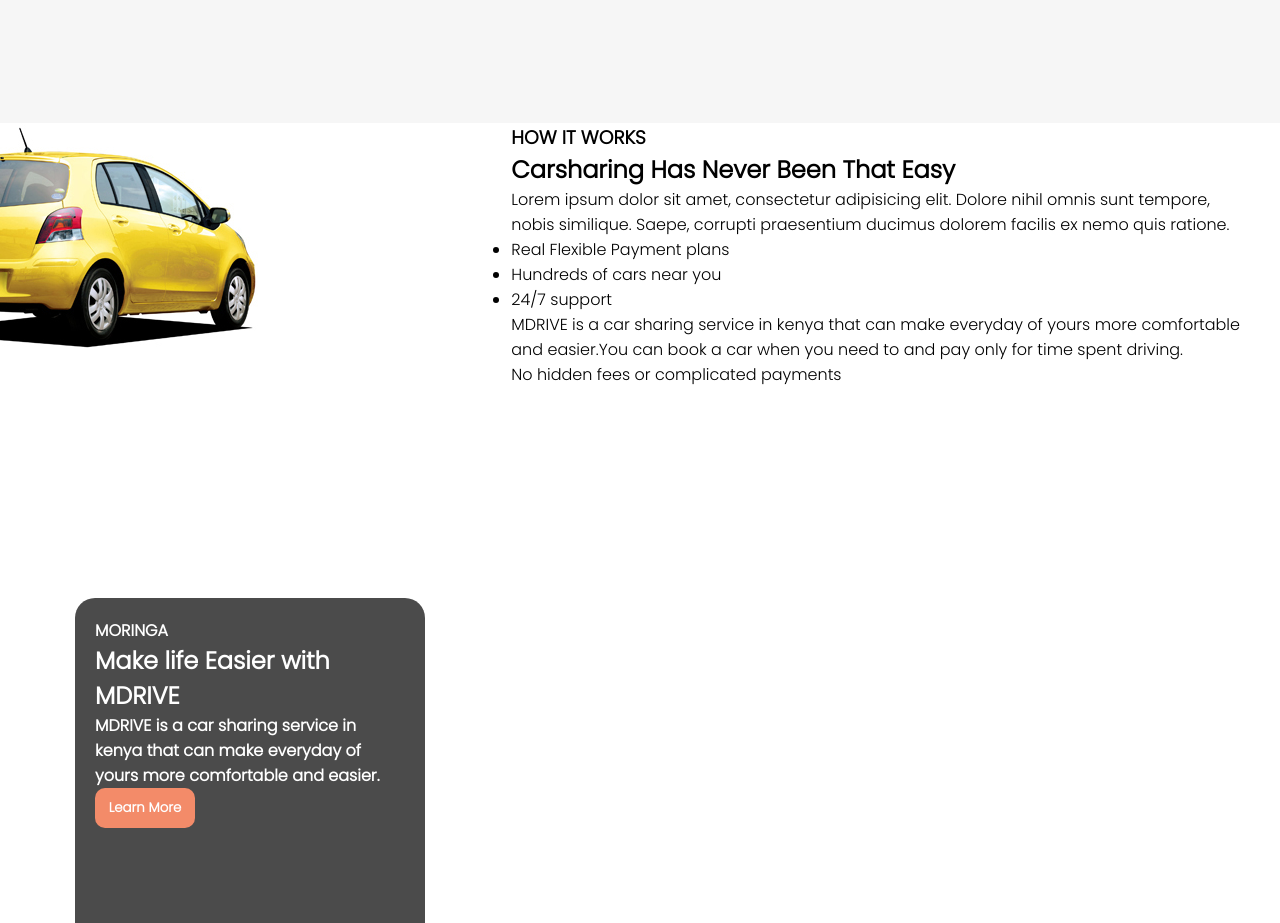
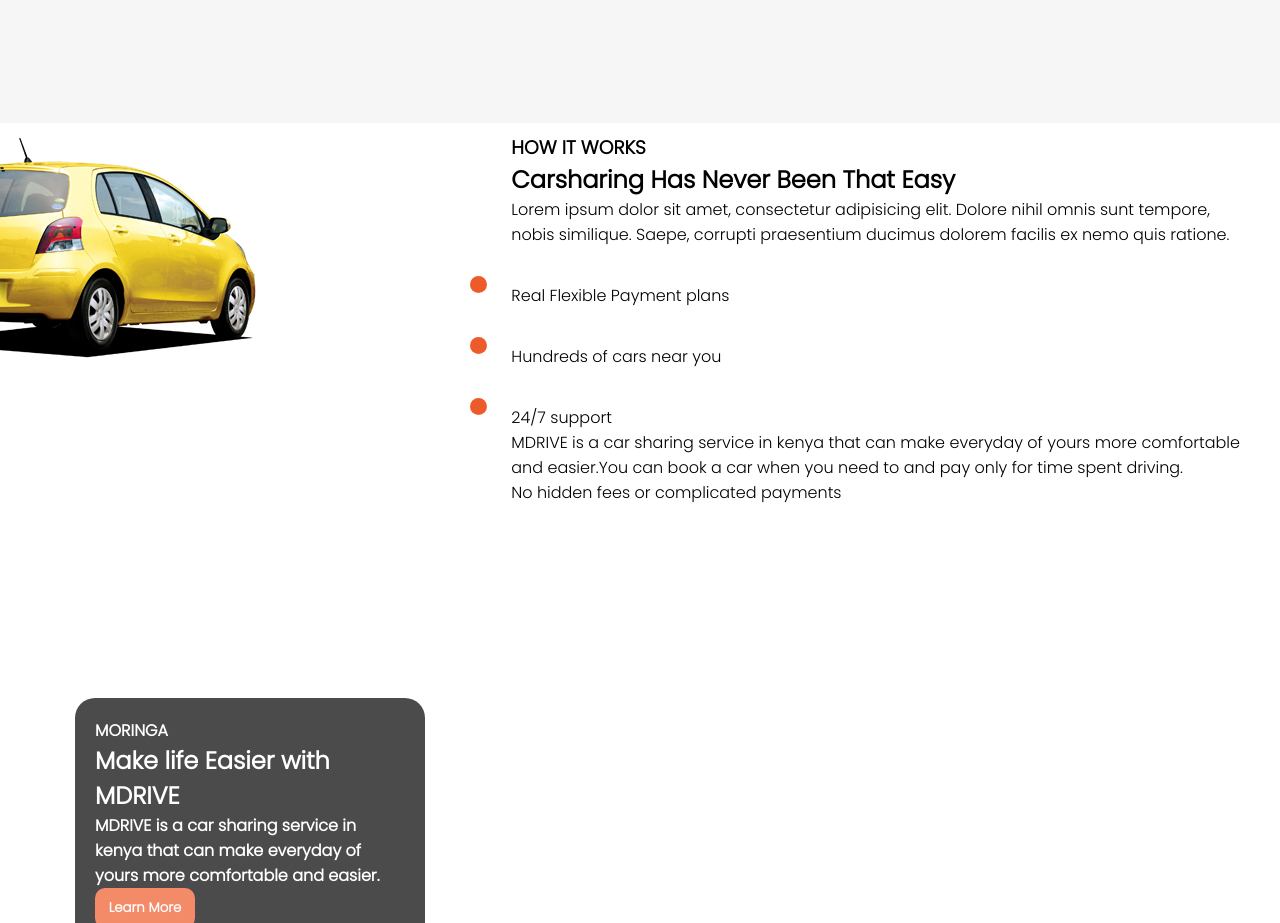
Before and after one commit to Marcos8060/Car-Hire-Website, a plain HTML site: page index.html in a window 1280 px wide. Shown: the part 845-1768 px from the top of the page. Drawn offline with Linux system fonts and the light colour scheme.

Commit message:
Made minor changes

```diff
--- a/style.css
+++ b/style.css
@@ -131,7 +131,8 @@
     border: 2px solid white;
 }
 .rear_container{
-    height: 400px;
+    height: 500px;
+    padding-top: 10px;
     display: flex;
     justify-content: space-between;
 }
@@ -143,6 +144,10 @@
 }
 .rear_container .rear_info{
     margin-right: 40px;
+}
+.rear_info li::marker{
+    color: #EE5B2B;
+    font-size: 50px;
 }
 .img_box{
     background-image: url(./Images/Img7.png);
```
